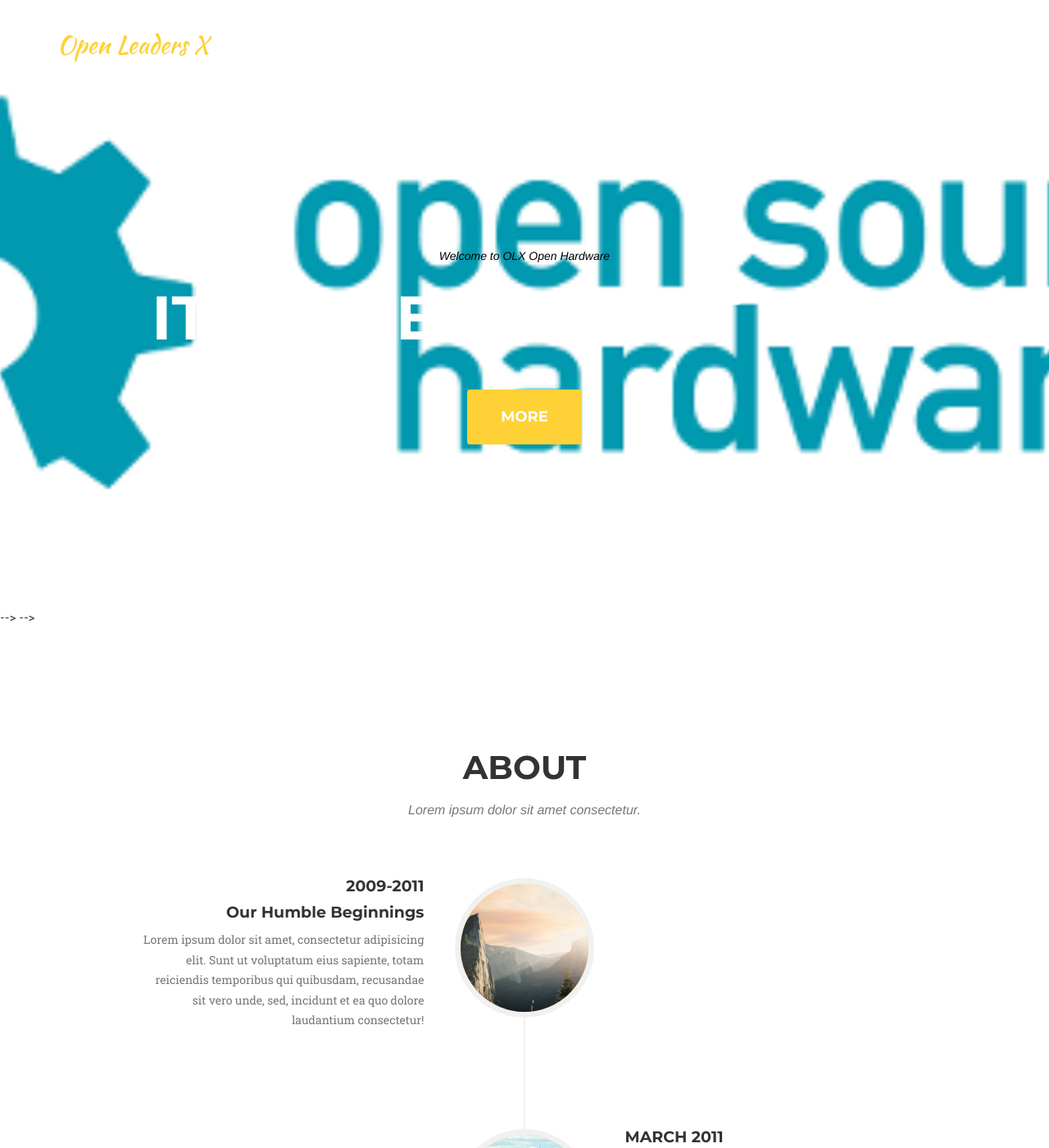
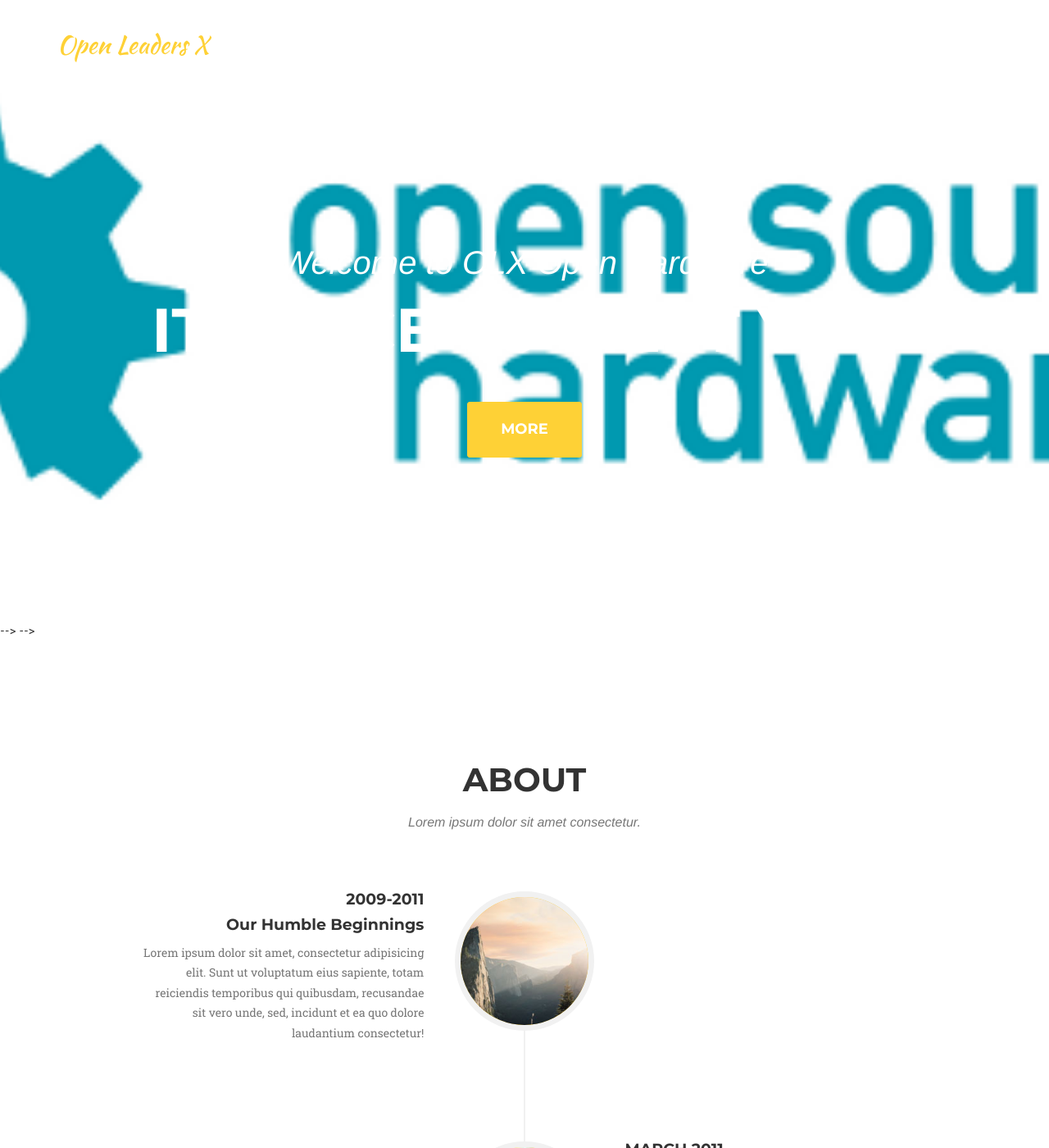
Before and after one commit to ohwmakers/ohwmakers-website, a Jekyll site: the page built from index.html, in a window 1280 px wide and 1400 px high. Shown: the whole window at 82% size. Built offline with Jekyll 4.4.1, drawn with Linux system fonts in a browser that asks for light colours; some web fonts are replaced.

Commit message:
change font color on header using css

```diff
--- a/_includes/css/agency.css
+++ b/_includes/css/agency.css
@@ -289,6 +289,7 @@
     font-size: 22px;
     font-style: italic;
     line-height: 22px;
+    font-color: Black;
 }
 
 header .intro-text .intro-heading {
--- a/_includes/header.html
+++ b/_includes/header.html
@@ -44,7 +44,7 @@
     <header>
         <div class="container">
             <div class="intro-text">
-                <div class="intro-lead-in"><p style="color:Black;">Welcome to OLX Open Hardware</p></div>
+                <div class="intro-lead-in">Welcome to OLX Open Hardware</div>
                 <div class="intro-heading">It's Nice To Meet You</div>
                 <a href="#services" class="page-scroll btn btn-xl">More</a>
             </div>
```
